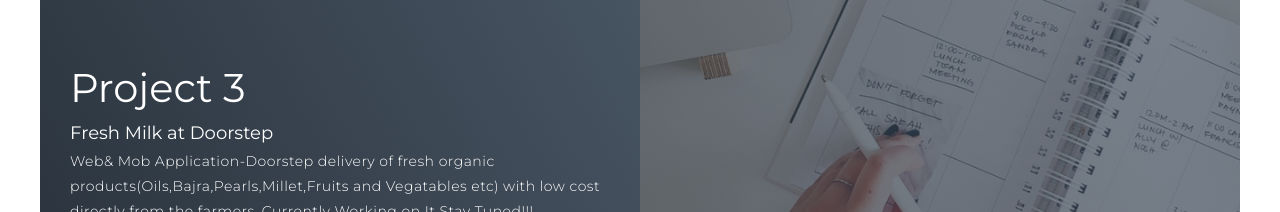
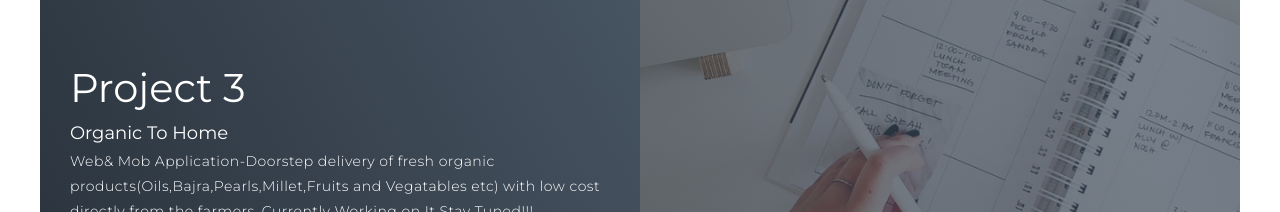
Before and after one commit to sowmiya-cmd/MyBlog, a plain HTML site: page index.html in a window 1280 px wide. Shown: the part 2700-2912 px from the top of the page. Drawn offline with Linux system fonts and the light colour scheme; files whose address does not match are found by name.

Commit message:
Update index.html

```diff
--- a/index.html
+++ b/index.html
@@ -99,7 +99,7 @@ A dream is not meant to be dreamed forever; instead, it's meant for me to work h
         <div class="project-item">
           <div class="project-info">
             <h1>Project 3</h1>
-            <h2>Fresh Milk at Doorstep</h2>
+            <h2>Organic To Home</h2>
             <p>Web& Mob Application-Doorstep delivery of fresh organic products(Oils,Bajra,Pearls,Millet,Fruits and Vegatables etc) with low cost directly from the farmers .Currently Working on It Stay Tuned!!! </p>
           </div>
           <div class="project-img">
```
